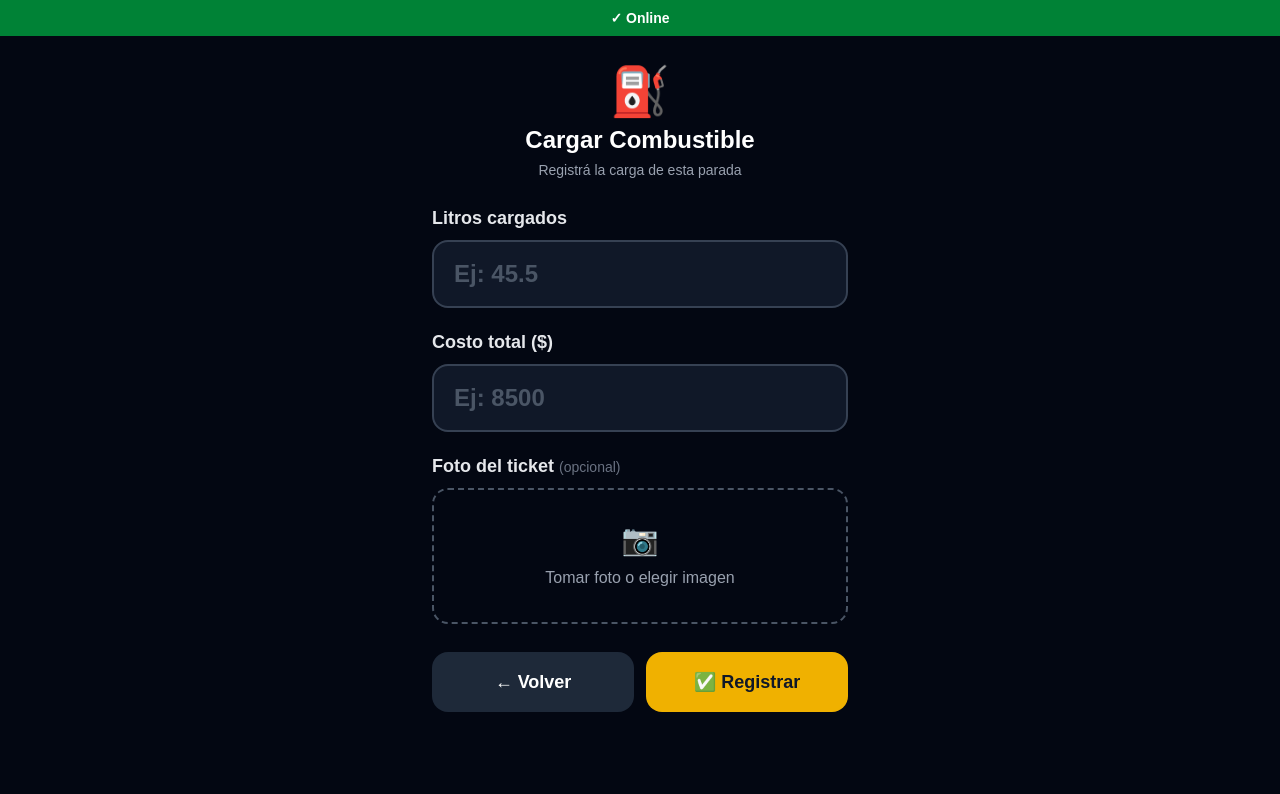
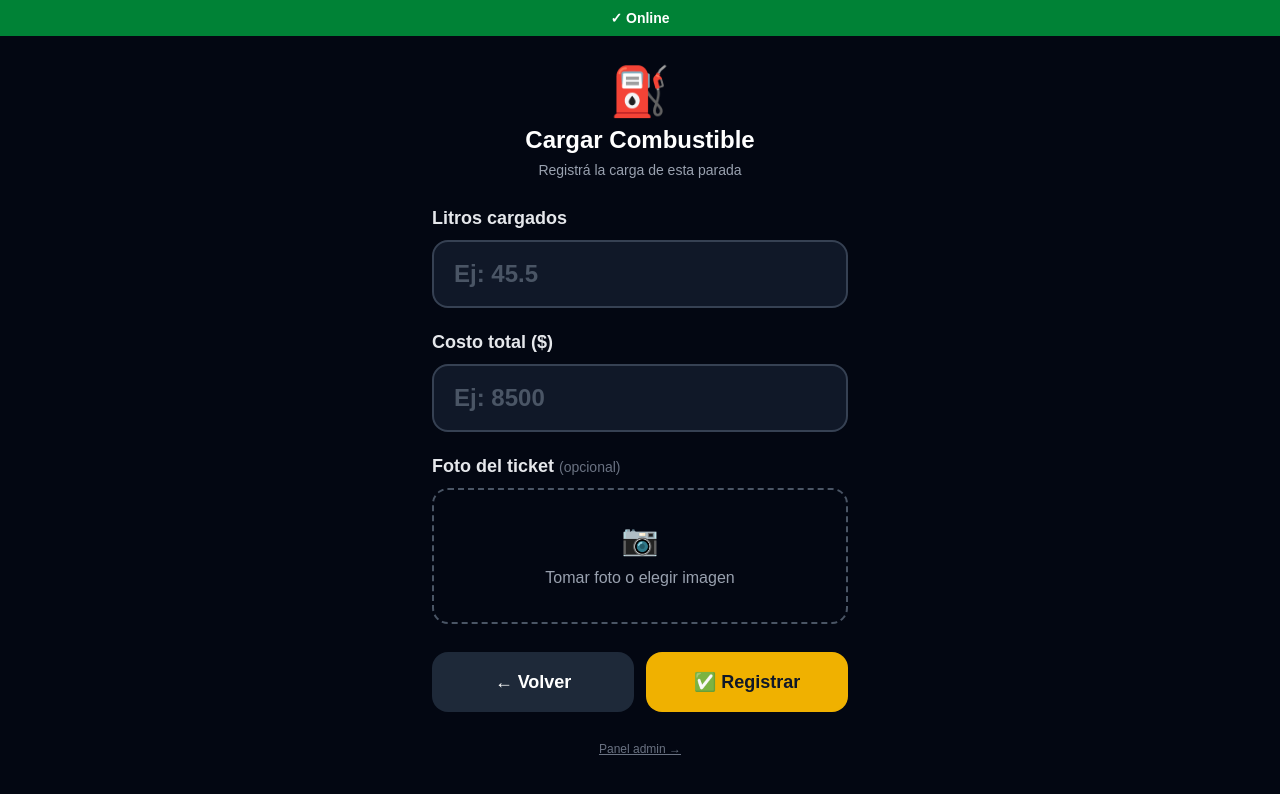
Before and after one commit to diegomoralescuellar-del/fleet-manager, a Next.js app: page /fuel in a window 1280 px wide. Shown: the top 794 px of the page. Built offline with nearby package versions, Linux system fonts and the light colour scheme; no server answers.

Commit message:
feat: add navigation links between driver and admin views

```diff
--- a/app/(admin)/dashboard/page.tsx
+++ b/app/(admin)/dashboard/page.tsx
@@ -85,6 +85,12 @@ export default function AdminDashboard() {
             <p className="text-gray-400 text-sm">{trips.length} registro(s)</p>
           </div>
           <div className="flex gap-3">
+            <a
+              href="/"
+              className="bg-gray-700 hover:bg-gray-600 px-5 py-2.5 rounded-xl font-semibold transition-colors"
+            >
+              🚛 Conductor
+            </a>
             <a
               href="/vehicles"
               className="bg-gray-700 hover:bg-gray-600 px-5 py-2.5 rounded-xl font-semibold transition-colors"
--- a/app/(driver)/layout.tsx
+++ b/app/(driver)/layout.tsx
@@ -19,6 +19,11 @@ export default function DriverLayout({ children }: { children: React.ReactNode }
           : `✗ Sin conexión — ${pendingCount} registro(s) pendiente(s)`}
       </div>
       <main className="max-w-md mx-auto px-4 py-6">{children}</main>
+      <div className="text-center pb-4">
+        <a href="/dashboard" className="text-xs text-gray-500 hover:text-gray-300 underline">
+          Panel admin →
+        </a>
+      </div>
     </div>
   )
 }
```
